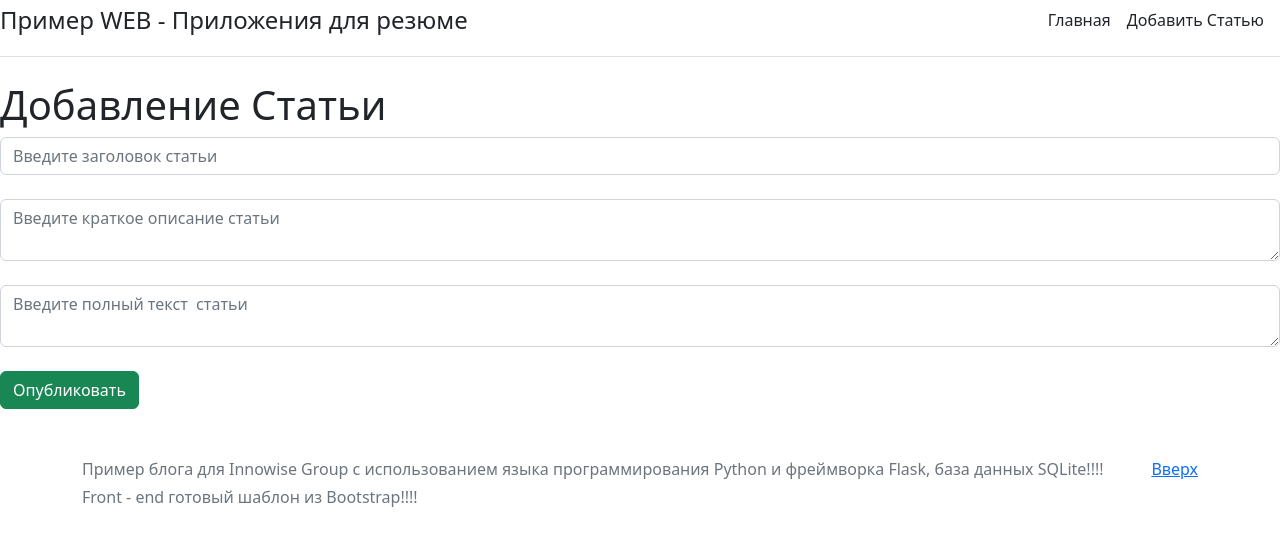
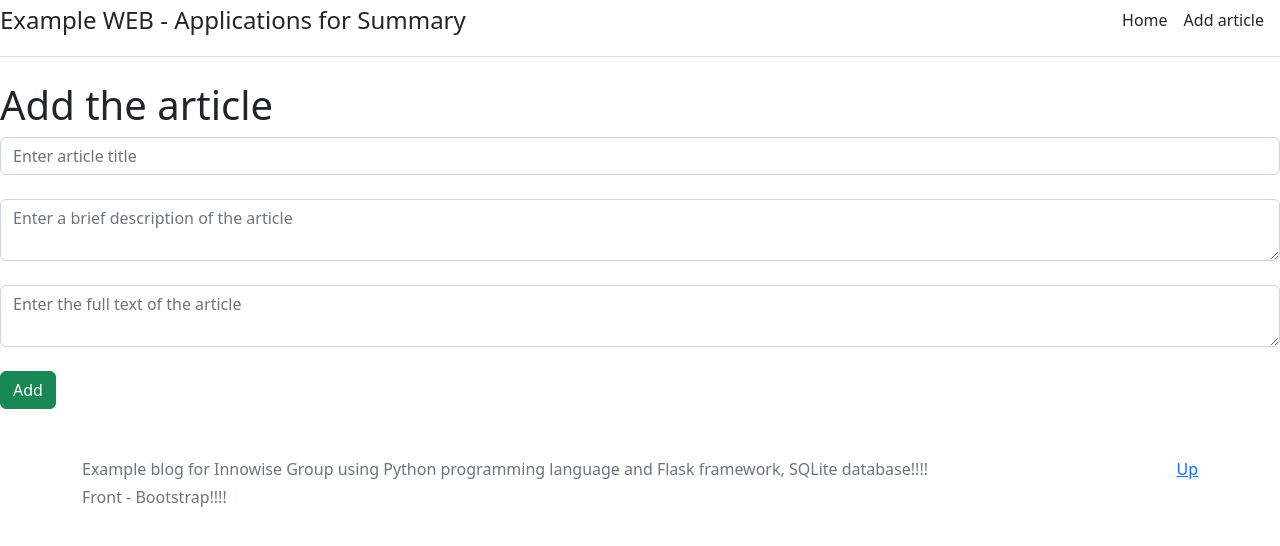
Before and after one commit to Sasa537/Web, a Flask app: page /add in a window 1280 px wide. Shown: the top 546 px of the page. Run offline with Flask 2, Linux system fonts and the light colour scheme.

Commit message:
Шаблон переведен на английский язык

```diff
--- a/app.py
+++ b/app.py
@@ -38,7 +38,7 @@ def add():
            return redirect('/')
 
         except:
-            return "Ошибка при добавлении"
+            return "Error adding"
 
     else:
         return render_template("add.html")
--- a/templates/add.html
+++ b/templates/add.html
@@ -1,15 +1,15 @@
 {% extends "base.html" %}
 
 {% block title %}
-<title> Онлайн Блог </title>
+<title> Blog </title>
 {% endblock %}
 
 {% block body %}
-<h1>Добавление Статьи</h1>
+<h1>Add the article</h1>
 <form method="post" >
-    <input type="text" name="title" id="title" class="form-control" placeholder="Введите заголовок статьи" align="center"><br>
-    <textarea name="intro" id="intro" class="form-control" placeholder="Введите краткое описание статьи" align="center"></textarea><br>
-    <textarea name="text" id="text" class="form-control" placeholder="Введите полный текст  статьи" align="center"></textarea><br>
-    <input type="submit"  class="btn btn-success" value="Опубликовать">
+    <input type="text" name="title" id="title" class="form-control" placeholder="Enter article title" align="center"><br>
+    <textarea name="intro" id="intro" class="form-control" placeholder="Enter a brief description of the article" align="center"></textarea><br>
+    <textarea name="text" id="text" class="form-control" placeholder="Enter the full text of the article" align="center"></textarea><br>
+    <input type="submit"  class="btn btn-success" value="Add">
 </form>
 {% endblock %}
--- a/templates/base.html
+++ b/templates/base.html
@@ -8,12 +8,12 @@
     <div class="d-flex flex-column flex-md-row align-items-center pb-3 mb-4 border-bottom">
       <a href="/" class="d-flex align-items-center text-dark text-decoration-none">
 
-        <span class="fs-4"><font style="vertical-align: inherit;"><font style="vertical-align: inherit;">Пример WEB - Приложения для резюме</font></font></span>
+        <span class="fs-4"><font style="vertical-align: inherit;"><font style="vertical-align: inherit;">Example WEB - Applications for Summary</font></font></span>
       </a>
 
       <nav class="d-inline-flex mt-2 mt-md-0 ms-md-auto">
-        <a class="me-3 py-2 text-dark text-decoration-none" href="/"><font style="vertical-align: inherit;"><font style="vertical-align: inherit;">Главная</font></font></a>
-        <a class="me-3 py-2 text-dark text-decoration-none" href="/add"><font style="vertical-align: inherit;"><font style="vertical-align: inherit;">Добавить Статью</font></font></a>
+        <a class="me-3 py-2 text-dark text-decoration-none" href="/"><font style="vertical-align: inherit;"><font style="vertical-align: inherit;">Home</font></font></a>
+        <a class="me-3 py-2 text-dark text-decoration-none" href="/add"><font style="vertical-align: inherit;"><font style="vertical-align: inherit;">Add article</font></font></a>
 
       </nav>
     </div>
@@ -26,10 +26,10 @@
 <footer class="text-muted py-5">
   <div class="container">
     <p class="float-end mb-1">
-      <a href="#"><font style="vertical-align: inherit;"><font style="vertical-align: inherit;">Вверх</font></font></a>
+      <a href="#"><font style="vertical-align: inherit;"><font style="vertical-align: inherit;">Up</font></font></a>
     </p>
-    <p class="mb-1"><font style="vertical-align: inherit;"><font style="vertical-align: inherit;">Пример блога для Innowise Group с использованием языка программирования Python и фреймворка Flask, база данных SQLite!!!!</font></font></p>
-    <p class="mb-0"><font style="vertical-align: inherit;"><font style="vertical-align: inherit;">Front - end готовый шаблон из Bootstrap!!!! </font></font>
+    <p class="mb-1"><font style="vertical-align: inherit;"><font style="vertical-align: inherit;">Example blog for Innowise Group using Python programming language and Flask framework, SQLite database!!!!</font></font></p>
+    <p class="mb-0"><font style="vertical-align: inherit;"><font style="vertical-align: inherit;">Front - Bootstrap!!!! </font></font>
 </footer>
  </body>
 </html>
--- a/templates/index.html
+++ b/templates/index.html
@@ -1,7 +1,7 @@
 {% extends "base.html" %}
 
 {% block title %}
-<title> Онлайн Блог </title>
+<title> Blog </title>
 {% endblock %}
 
 {% block body %}
```
